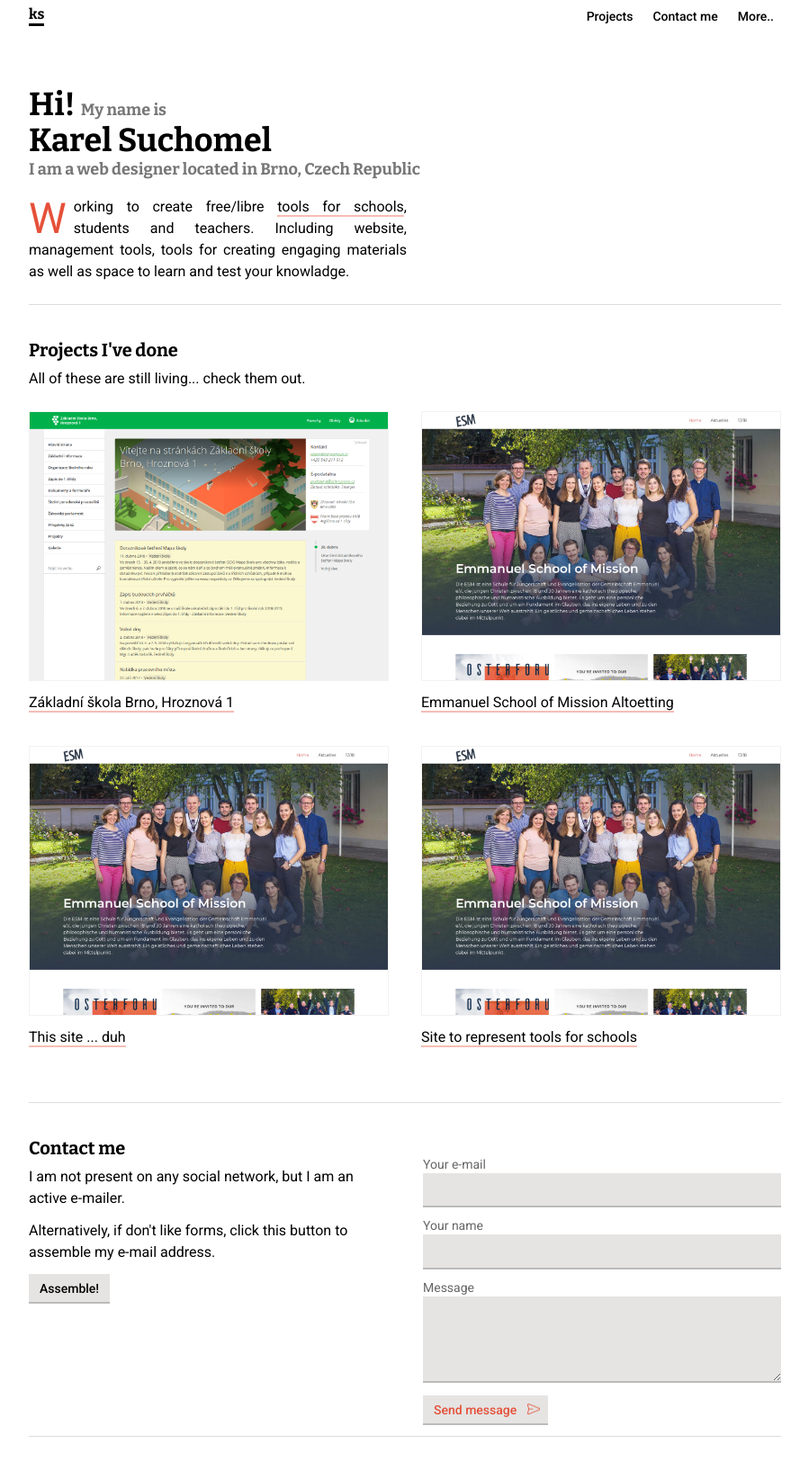
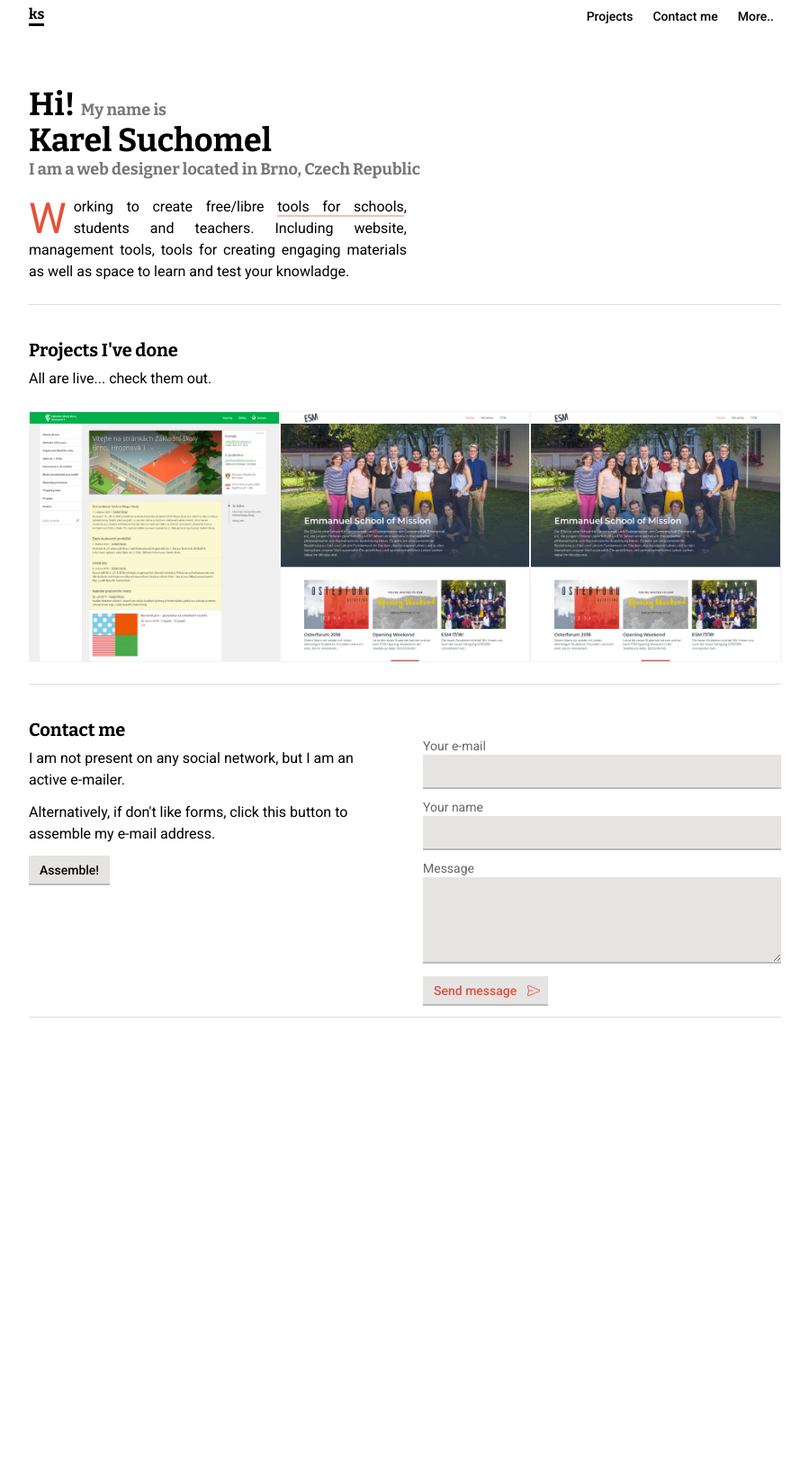
Before and after one commit to karelsuchomel/personal-site, a Jekyll site: the page built from index.md, in a window 1280 px wide. Shown: the whole page at 90% size, without its empty margins (190-1089 px from the left). Built offline with Jekyll 4.4.1, drawn with Linux system fonts in a browser that asks for light colours; after the commit the page ends 1179 px from its top, so only the background shows below that.

Commit message:
CHANGED how projects ar listed on front-page

```diff
--- a/_layouts/front-page.html
+++ b/_layouts/front-page.html
@@ -20,10 +20,10 @@
 {%- if site.categories.projects.size > 0 -%}
 	<h2>Projects I've done</h2>
 	<p>
-		All of these are still living... check them out.
+		All are live... check them out.
 	</p>
 	<ul class="front-page-list-projects">
-		{%- for post in site.categories.projects -%}
+		{%- for post in site.categories.projects limit:3 -%}
 		<a class="post-link" href="{{ post.url | relative_url }}">
 		<li>
 			<div class="graphic-container">
--- a/_sass/front-page/list-projects.sass
+++ b/_sass/front-page/list-projects.sass
@@ -12,7 +12,7 @@
 	> a
 		float: left
 		width: calc(50% - 6px)
-		margin: 0px 12px 12px 0px
+		margin: 0px
 		text-decoration: none
 		color: black
 
@@ -25,9 +25,7 @@
 			.graphic-container
 				width: 100%
 				box-sizing: border-box
-				height: 120px
 				overflow: hidden
-				margin-bottom: 12px
 				border: 1px solid #f3f2f1
 				img
 					max-width: 100%
@@ -53,11 +51,18 @@
 			clear: both
 
 		> a
-			width: calc(50% - 18px)
-			margin: 0px 36px 36px 0px
+			width: 33.333333333%
+			margin: 0px
 
-			&:nth-of-type(2n)
-				margin-right: 0px
+			> li
+				padding-bottom: 100%
+				position: relative
+				height: 0px
 
-			> li .graphic-container
-				height: 300px
+				.graphic-container
+					position: absolute
+					top: 0
+					right: 0
+					bottom: 0
+					left: 0
+					height: auto
```
